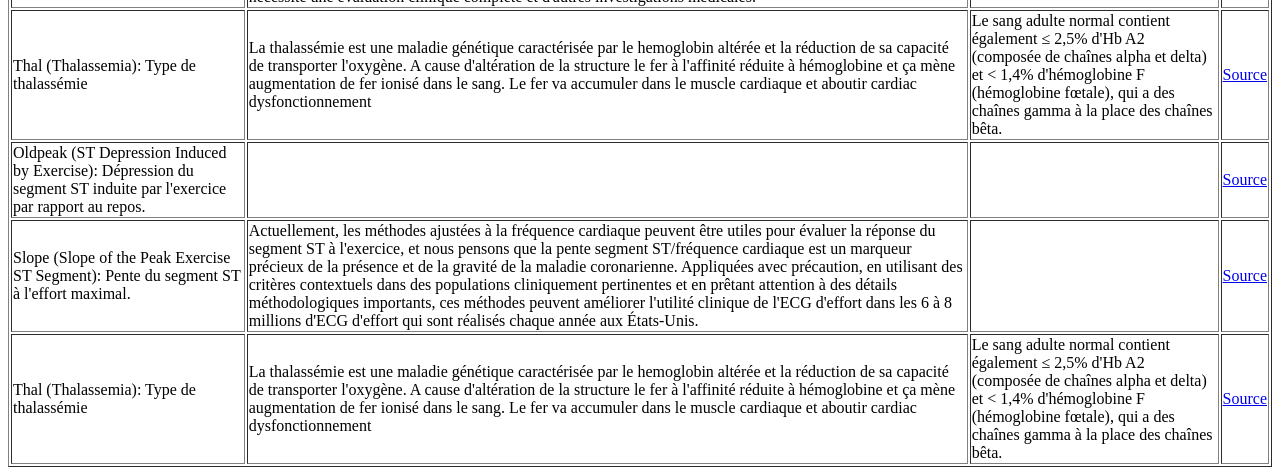
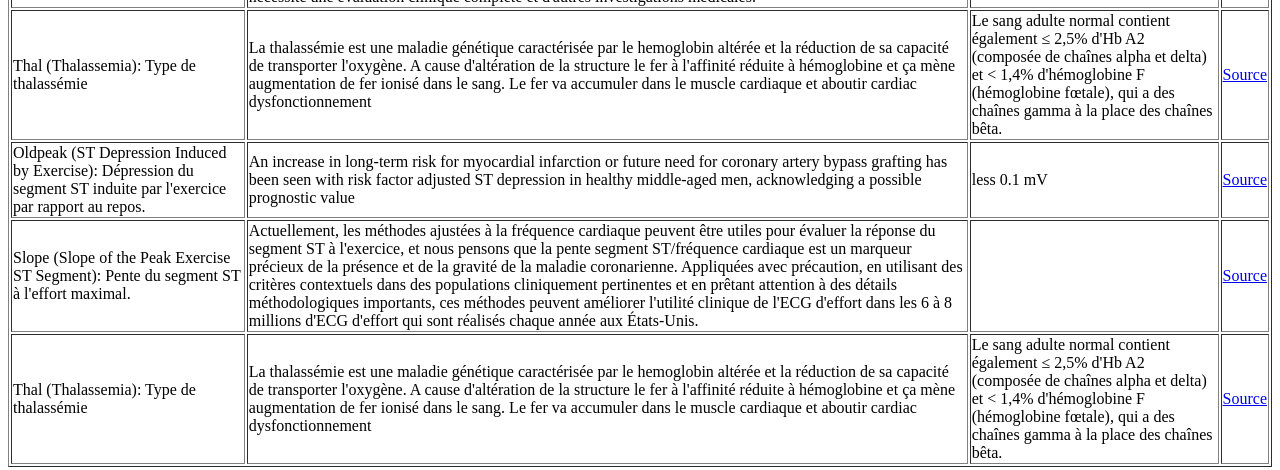
Before and after one commit to JuliaMazu/bien.github.io, a plain HTML site: page cardiaque.html in a window 1280 px wide. Shown: the part 1359-1829 px from the top of the page. Drawn offline with Linux system fonts and the light colour scheme.

Commit message:
Update cardiaque.html

```diff
--- a/cardiaque.html
+++ b/cardiaque.html
@@ -98,9 +98,9 @@
 
     <tr>
       <td>Oldpeak (ST Depression Induced by Exercise): Dépression du segment ST induite par l'exercice par rapport au repos.</td>
-      <td></td>
-      <td></td>
-      <td><a  href = "Heart Disease Information from American Heart Association" target="_blank">Source</a></td>
+      <td>An increase in long-term risk for myocardial infarction or future need for coronary artery bypass grafting has been seen with risk factor adjusted ST depression in healthy middle-aged men, acknowledging a possible prognostic value</td>
+      <td> less 0.1 mV </td>
+      <td><a  href = "https://www.tandfonline.com/doi/full/10.1080/14017431.2019.1626021" target="_blank">Source</a></td>
     </tr>
 
     <tr>
```
